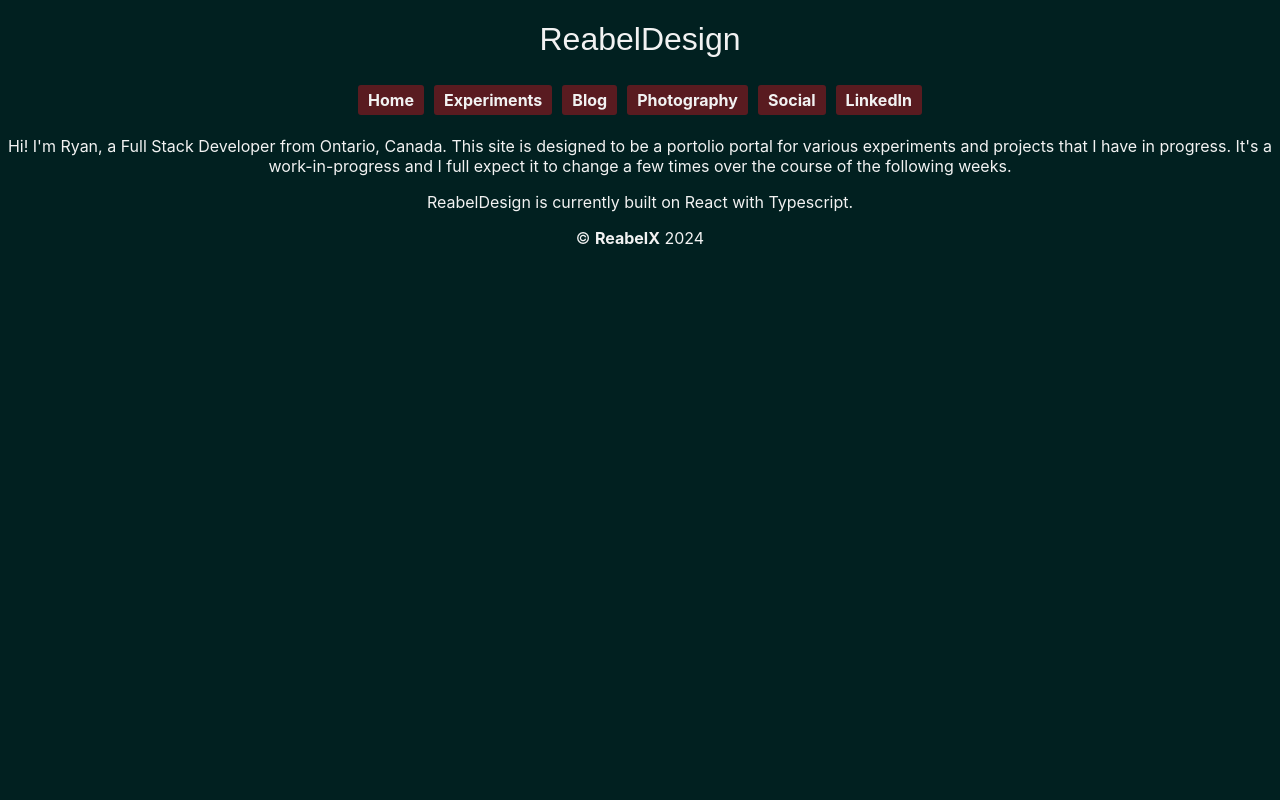
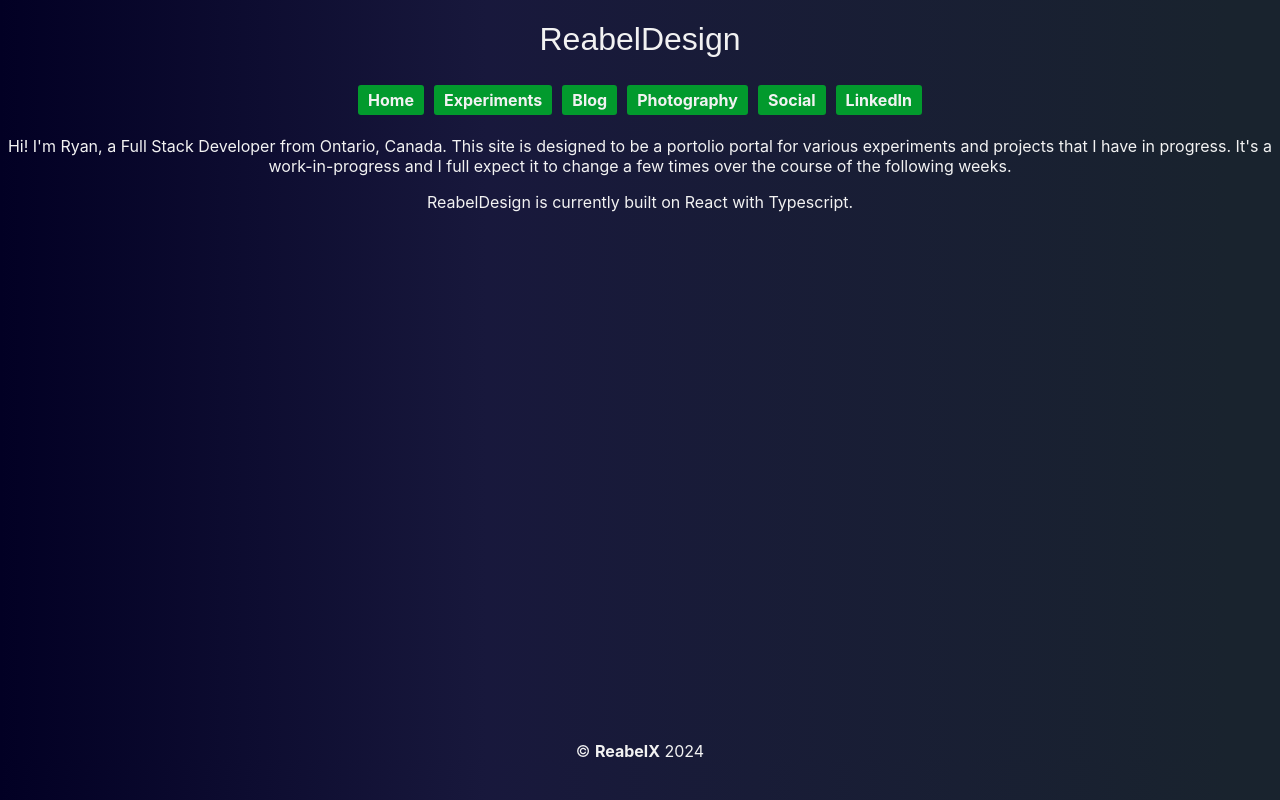
Before and after one commit to reabel/reabeldesign, a React (Vite) app: page / in a window 1280 px wide. Built offline with nearby package versions, Linux system fonts and the light colour scheme.

Commit message:
minor style updates

```diff
--- a/src/App.css
+++ b/src/App.css
@@ -1,6 +1,14 @@
-:root {
+/* :root {
   --theme1: rgba(140, 30, 39, 1);
   --theme2: rgba(89, 27, 32, 1);
+  --theme3: rgb(1, 32, 32);
+  --theme4: rgba(216, 36, 36, 1);
+  --theme5: rgba(242, 242, 242, 1);
+} */
+
+:root {
+  --theme1: rgba(12, 145, 40, 1);
+  --theme2: rgb(2, 154, 45);
   --theme3: rgb(1, 32, 32);
   --theme4: rgba(216, 36, 36, 1);
   --theme5: rgba(242, 242, 242, 1);
@@ -14,10 +22,6 @@
 .App-logo {
   height: 40vmin;
   pointer-events: none;
-}
-
-.main-body {
-  background-color: var(--theme3);
 }
 
 @media (prefers-reduced-motion: no-preference) {
@@ -65,8 +69,13 @@
 
 /* WIP: menubar in MUI doesn't support this kind of styling too easily */
 body {
-  background-color: var(--theme3);
+  background: linear-gradient(90deg, rgba(2,0,36,1) 0%, rgba(24,24,60,1) 38%, rgba(25,35,46,1) 96%);
 }
+
+.main-content {
+  min-height: calc(100vh - 80px);
+}
+
 h1 {
   font-family: fantasy;
   font-stretch: expanded;
--- a/src/App.tsx
+++ b/src/App.tsx
@@ -8,7 +8,7 @@
 function App() {
   return (
     <div className="App">
-        <div className="main-body">
+        <div className="main-content">
           <h1>ReabelDesign</h1>
           <BrowserRouter>
             <nav class="nav">
@@ -22,9 +22,9 @@
             </Routes>
           </BrowserRouter>
         </div>
-      <footer>
-        © <a class="reabelx" href="http://reabelx.com">ReabelX</a> 2024
-      </footer>
+        <footer>
+          © <a class="reabelx" href="http://reabelx.com">ReabelX</a> 2024
+        </footer>
     </div>
   );
 }
```
